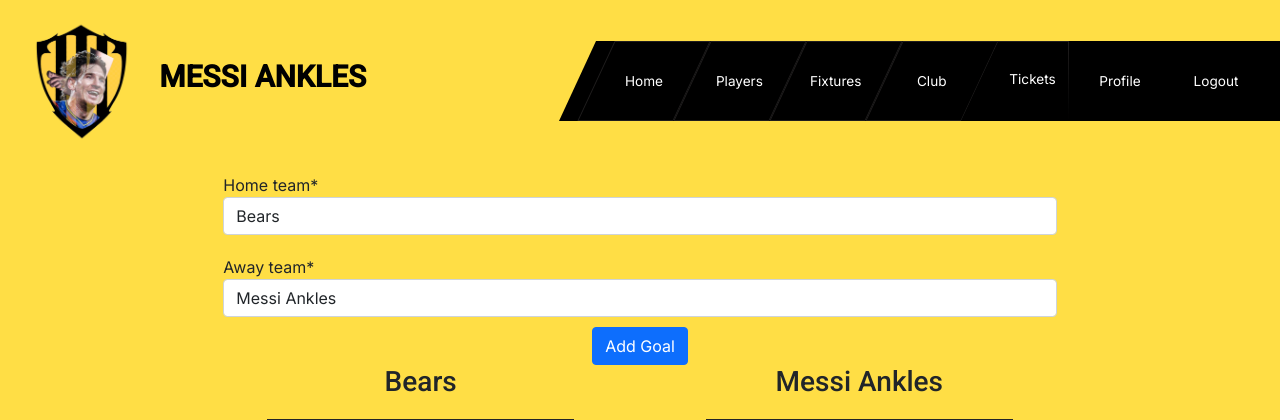
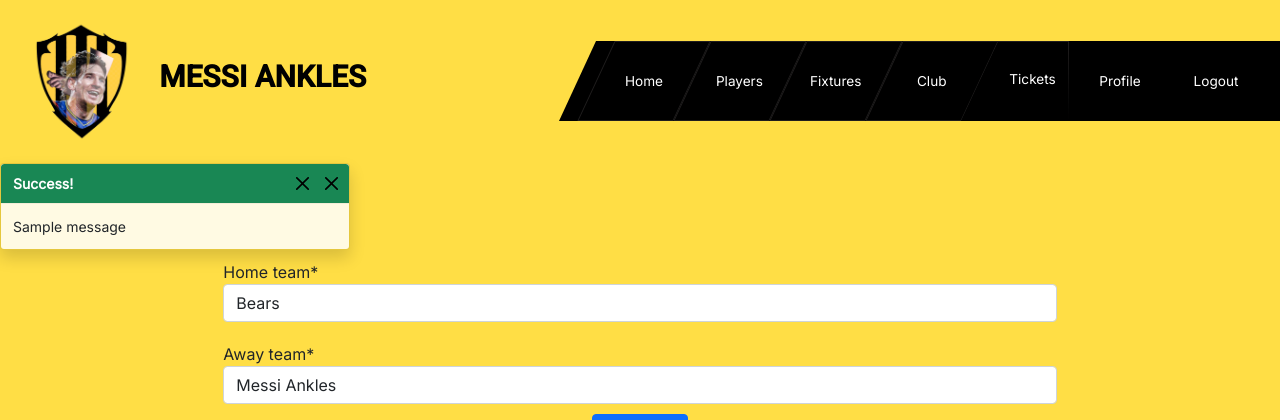
Before and after one commit to JamieS56/Milestone-Project-4, a Django app: page /teams/edit/2/ in a window 1280 px wide. Shown: the top 420 px of the page. Run offline with Django 3.2, Linux system fonts and the light colour scheme; a user stored in the database is signed in; data comes from the database, SQL or seed files in the repository; both versions use the stored data as it was after the commit; tables that the repository leaves empty hold one stand-in row (values such as "Sample post"); one stand-in notice (Sample message) is shown; some libraries are stand-ins or nearby versions.

```diff
--- a/teams/forms.py
+++ b/teams/forms.py
@@ -90,20 +90,19 @@ class AddGoalForm(forms.ModelForm):
 
     team = forms.ChoiceField(
         required=True,
-        widget=forms.Select(attrs={'class':'select form-control'}),
-
+        widget=forms.Select(attrs={'class': 'select form-control'})
     )
 
     goal_id = forms.IntegerField(
         widget=forms.HiddenInput(attrs={})
         )
     goal_scorer = forms.ModelChoiceField(
-        widget=forms.Select(attrs={'class':'select form-control'}),
+        widget=forms.Select(attrs={'class': 'select form-control', }),
         required=False,
         queryset=Player.objects.all()
     )
     assist_maker = forms.ModelChoiceField(
-        widget=forms.Select(attrs={'class':'select form-control'}),
+        widget=forms.Select(attrs={'class': 'select form-control'}),
         required=False,
         queryset=Player.objects.all()
     )
--- a/teams/templates/teams/edit_fixture.html
+++ b/teams/templates/teams/edit_fixture.html
@@ -96,7 +96,7 @@
                 <button type="button" class="btn-close close-add-goal" data-bs-dismiss="modal"
                     aria-label="Close"></button>
             </div>
-            <form method="POST" action="{% url 'add_goal' %}" class="form mb-2" enctype="multipart/form-data">
+            <form id="add_goal_form" method="POST" action="{% url 'add_goal' %}" class="form mb-2" enctype="multipart/form-data">
                 {% csrf_token %}
                 <div class="modal-body">
                     <input id='fixture-input' class='visually-hidden' value='{{ fixture.id }}'>
@@ -106,8 +106,7 @@
                 </div>
                 <div class="modal-footer">
                     <button type="button" class="btn btn-secondary close-add-goal" data-bs-dismiss="modal">Close</button>
-                    <button id='add-goal-submit-btn' type="submit" class="btn btn-primary" data-bs-dismiss="modal">Add
-                        Goal</button>
+                    <button id='add-goal-submit-btn' type="submit" class="btn btn-primary">Add Goal</button>
 
                 </div>
             </form>
--- a/teams/views.py
+++ b/teams/views.py
@@ -69,6 +69,7 @@ def add_fixture(request):
     context = {
         'form': form,
         'teams': teams,
+
     }
 
     return render(request, template, context)
@@ -137,11 +138,14 @@ def add_goal(request):
                 assist_maker = get_object_or_404(Player, pk=request.POST['assist_maker'])
                 goal = Goal(goal_id=goal_id, team=team, goal_scorer=goal_scorer, assist_maker=assist_maker, fixture=fixture)
                 goal.save()
-                return redirect('edit_fixture', fixture_id=fixture.id)
+                messages.success(request, 'Goal has been Saved!')
+                return redirect(reverse('edit_fixture', kwargs={'fixture_id':fixture.id}))
             else:
                 goal = Goal(goal_id=goal_id, team=team, goal_scorer=None, assist_maker=None, fixture=fixture)
                 goal.save()
-                return redirect('edit_fixture', fixture_id=fixture.id)
+                messages.success(request, 'Goal has been Saved!')
+
+                return redirect(reverse('edit_fixture', kwargs={'fixture_id':fixture.id}))
         else:
             return messages.error(request, 'Sorry, form is invalid please check your form.')
 
@@ -160,7 +164,7 @@ def delete_goal(request, goal_id):
     goal.delete()
     messages.success(request, 'Successfully deleted goal!')
 
-    return redirect('edit_fixture', fixture_id=fixture.id)
+    return redirect(reverse('edit_fixture', kwargs={'fixture_id':fixture.id}))
 
 
 @login_required
--- a/templates/base.html
+++ b/templates/base.html
@@ -38,6 +38,8 @@
   </script>
   <script src="https://code.jquery.com/jquery-3.6.0.js" integrity="sha256-H+K7U5CnXl1h5ywQfKtSj8PCmoN9aaq30gDh27Xc0jk="
     crossorigin="anonymous"></script>
+    <script src="https://cdn.jsdelivr.net/npm/@popperjs/core@2.9.2/dist/umd/popper.min.js"></script>
+
     <script src="https://js.stripe.com/v3/"></script>
   {% endblock %}
 
@@ -57,9 +59,9 @@
 
 
 
-  {% block page_header %}
-  {% if messages %}
-<div class="message-container">
+
+{% if messages %}
+<div class="toast-container">
     {% for message in messages %}
         {% with message.level as level %}
             {% if level == 40 %}
@@ -75,7 +77,9 @@
     {% endfor %}
 </div>
 {% endif %}
-  {% endblock %}
+
+{% block page_header %}
+{% endblock %}
 
 
   {% block content %}
@@ -96,9 +100,12 @@
   </footer>
 
   {% block postloadjs %}
+  <script type="text/javascript">
+    $('.toast').show();
+  </script>
 
 
-  <script src="{% static 'js/toast.js' %}"></script>
+  <script src="{% static 'js/toasts.js' %}"></script>
   {% endblock %}
 </body>
 
--- a/templates/includes/toasts/toast_success.html
+++ b/templates/includes/toasts/toast_success.html
@@ -1,58 +1,10 @@
-<div class="toast custom-toast rounded-0 border-top-0" data-autohide="false">
-    <div class="arrow-up arrow-success"></div>
-    <div class="w-100 toast-capper bg-success"></div>
-    <div class="toast-header bg-white text-dark">
-        <strong class="mr-auto">Success!</strong>
-        <button type="button" class="ml-2 mb-1 close text-dark" data-dismiss="toast" aria-label="Close">
-            <span aria-hidden="true">&times;</span>
-        </button>
+<div id="my-toast" class="toast bottom-0 end-0 " role="alert" aria-live="assertive" aria-atomic="true">
+    <div class="toast-header bg-success text-white">
+      <strong class="me-auto">Success!</strong>
+      <button type="button" class="btn-close" data-bs-dismiss="toast" aria-label="Close"></button>
+      <button type="button" class="btn-close" data-bs-dismiss="toast" data-bs-target="#my-toast" aria-label="Close"></button>
     </div>
-    <div class="toast-body bg-white">
-        <div class="row">
-            <div class="col">
-                {{ message }}
-                <hr class="mt-1 mb-3">
-            </div>
-        </div>
-        {% if grand_total and not on_profile_page %}
-            <p class="logo-font bg-white text-black py-1">Your Bag ({{ product_count }})</p>
-            <div class="bag-notification-wrapper">
-                {% for item in bag_items %}
-                    <div class="row">
-                        <div class="col-3 my-1">
-                            {% if item.product.image %}
-                            <img class="w-100" src="{{ item.product.image.url }}" alt="{{ item.product.name }}">
-                            {% else %}
-                            <img class="w-100" src="{{ MEDIA_URL }}noimage.png" alt="{{ item.product.name }}">
-                            {% endif %}
-                        </div>
-                        <div class="col-9">
-                            <p class="my-0"><strong>{{ item.product.name }}</strong></p>
-                            <p class="my-0 small">Size: {% if item.product.has_sizes %}{{ item.size|upper }}{% else %}N/A{% endif %}</p>
-                            <p class="my-0 small text-muted">Qty: {{ item.quantity }}</p>
-                        </div>
-                    </div>
-                {% endfor %}
-            </div>
-            <div class="row">
-                <div class="col">
-                    <strong><p class="mt-3 mb-1 text-black">
-                        Total{% if free_delivery_delta > 0 %} (Exc. delivery){% endif %}:
-                        <span class="float-right">${{ total|floatformat:2 }}</span>
-                    </p></strong>
-                    {% if free_delivery_delta > 0 %}
-                        <p class="mb-0 p-2 bg-warning shadow-sm text-black text-center">
-                            Spend <strong>${{ free_delivery_delta }}</strong> more to get free next day delivery!
-                        </p>
-                    {% endif %}
-                    <a href="{% url 'view_bag' %}" class="btn btn-black btn-block rounded-0">
-                        <span class="text-uppercase">Go To Secure Checkout</span>
-                        <span class="icon">
-                            <i class="fas fa-lock"></i>
-                        </span>
-                    </a>
-                </div>
-            </div>
-        {% endif %}
+    <div class="toast-body">
+      {{ message }}
     </div>
-</div>
+  </div>
```
Also changed, not shown: teams/static/teams/js/edit-fixture.js (+51 -4 lines), db.sqlite3.
